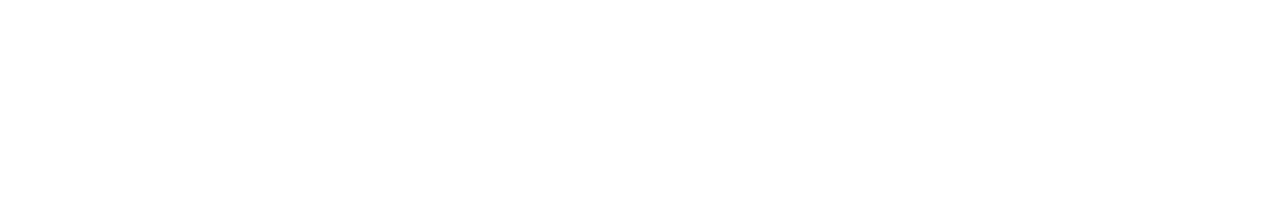
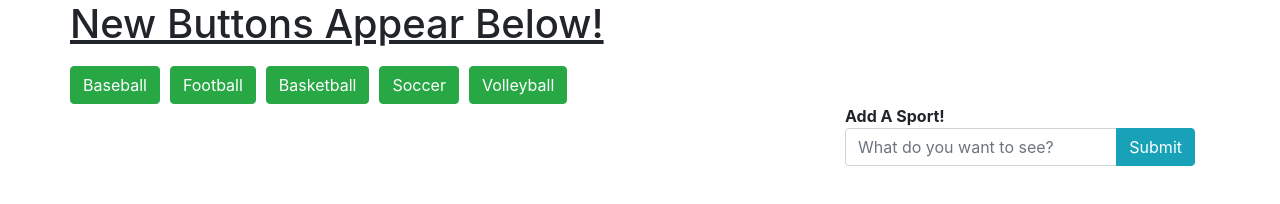
Before and after one commit to seanesqueda/GifTastic, a plain HTML site: page index.html in a window 1280 px wide. Drawn offline with nearby package versions, Linux system fonts and the light colour scheme.

Commit message:
Added some html/css, added buttons from javascript

```diff
--- a/Assets/Css/style.css
+++ b/Assets/Css/style.css
@@ -0,0 +1,16 @@
+* {
+    box-sizing: border-box;
+    margin: 0;
+}
+
+#header{
+    text-decoration: underline;
+    text-align: center;
+}
+
+.sport-button {
+    text-align: center;
+    padding-top: 0px;
+    margin-right: 10px;
+    margin-top: 10px;
+}
--- a/Assets/Javascript/app.js
+++ b/Assets/Javascript/app.js
@@ -0,0 +1,46 @@
+//Define global variables
+
+
+//Declare array to hold strings inputted
+var topics = ["Baseball", "Football", "Basketball", "Soccer", "Volleyball"];
+
+//Create a function to dynamically add buttons to the html
+function createButton() {
+
+    //Clear the div we are adding buttons to so no multiples are added
+    $("#addButton").empty();
+
+    //Generate buttons for each sport in the array
+    for (var i = 0; i < topics.length; i++) {
+
+        var sportButton = $("<button>");
+        sportButton.addClass('sport-button');
+        sportButton.addClass('btn btn-success');
+        sportButton.attr('data-name', topics[i]);
+        sportButton.text(topics[i]);
+        var emptySpace = " ";
+        $('#addButton').append(sportButton);
+        $('#addButton').append(emptySpace);
+    }
+}
+
+//Create a function to get the GIF info for the sport
+function sportInfo() {
+
+};
+
+//Adding buttons to the array and html
+$('#addSport').on("click", function () {
+    //Prevent the page from reloading
+    event.preventDefault();
+
+    //Take input from form and push to array
+    var sportInput = $('#sportInput').val().trim();
+    topics.push(sportInput);
+
+    //Call function to create button
+    createButton();
+});
+
+//Call function on page load
+createButton();
--- a/index.html
+++ b/index.html
@@ -1,22 +1,44 @@
 <!DOCTYPE html>
 <html lang="en">
+
 <head>
     <meta charset="UTF-8">
     <meta name="viewport" content="width=device-width, initial-scale=1.0">
     <meta http-equiv="X-UA-Compatible" content="ie=edge">
-    <link rel="css/stylesheet" href="./Assets/Css/style.css">
+    <link rel="stylesheet" href="./Assets/Css/style.css">
+    <link rel="stylesheet" href="https://maxcdn.bootstrapcdn.com/bootstrap/4.0.0/css/bootstrap.min.css"
+        integrity="sha384-Gn5384xqQ1aoWXA+058RXPxPg6fy4IWvTNh0E263XmFcJlSAwiGgFAW/dAiS6JXm" crossorigin="anonymous">
     <script src="https://code.jquery.com/jquery-3.4.1.min.js"
         integrity="sha256-CSXorXvZcTkaix6Yvo6HppcZGetbYMGWSFlBw8HfCJo=" crossorigin="anonymous"></script>
-    <link rel="stylesheet" href="https://maxcdn.bootstrapcdn.com/bootstrap/4.0.0/css/bootstrap.min.css"
-        integrity="sha384-Gn5384xqQ1aoWXA+058RXPxPg6fy4IWvTNh0E263XmFcJlSAwiGgFAW/dAiS6JXm" crossorigin="anonymous">
+    <script src="https://cdnjs.cloudflare.com/ajax/libs/jquery/3.2.1/jquery.min.js"></script>
     <title>GifTastic</title>
 </head>
+
 <body>
+    <div class="container">
+        <div class="row" id="header">
+            <h1>New Buttons Appear Below!</h1>
+        </div>
+        <div class="row" id="addButton">
+        </div>
+        <div class="row">
+            <div class="col-sm-8"></div>
+            <div class="col-sm-4">
+                <strong>Add A Sport!</strong>
+                <div class="input-group mb-3">
+                    <input type="text" class="form-control" placeholder="What do you want to see?"
+                        aria-label="Recipient's username" aria-describedby="basic-addon2" id="sportInput">
+                    <div class="input-group-append">
+                        <button class="btn btn-info" type="button" id="addSport">Submit</button>
+                    </div>
+                </div>
 
-
-
+            </div>
+        </div>
+    </div>
 
 
     <script src="./Assets/Javascript/app.js"></script>
 </body>
+
 </html>
```
